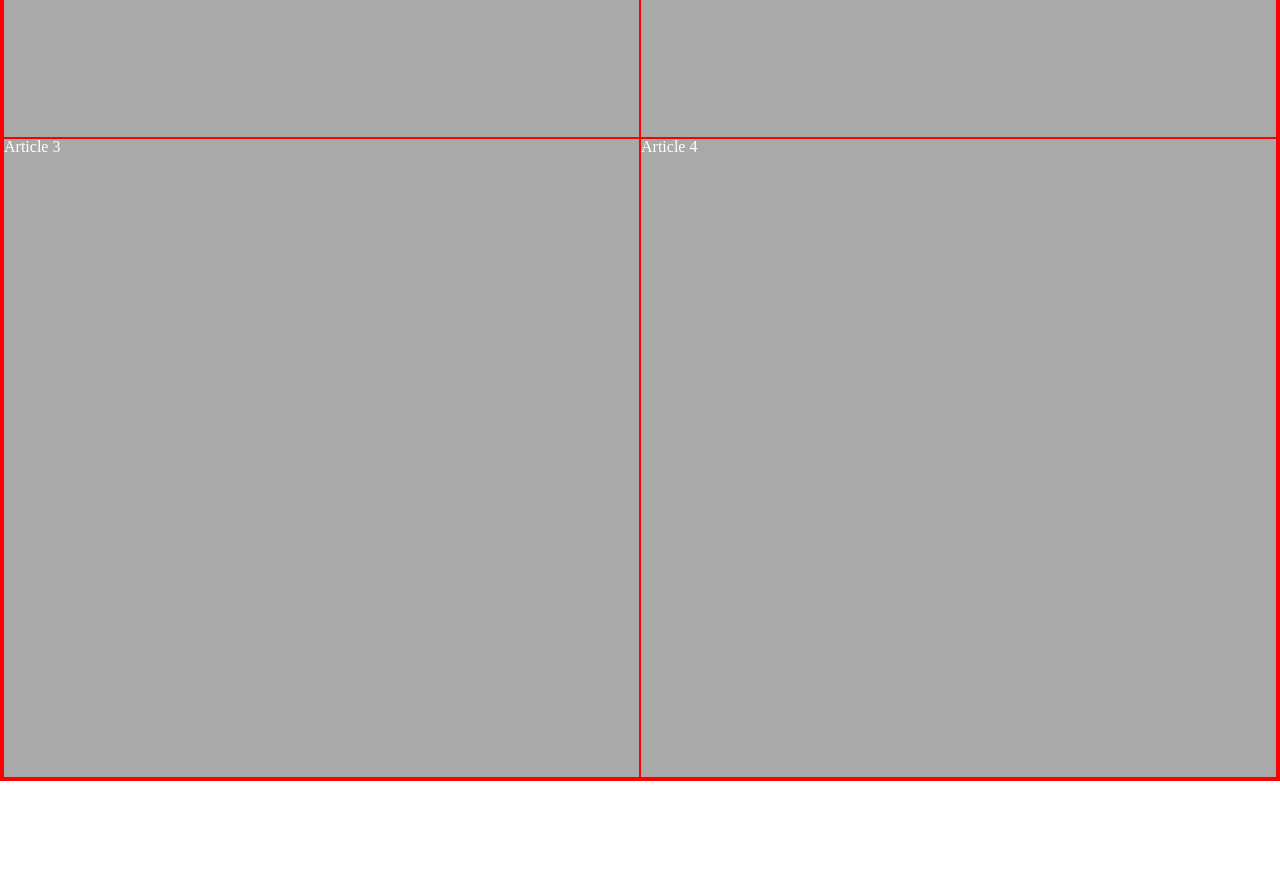
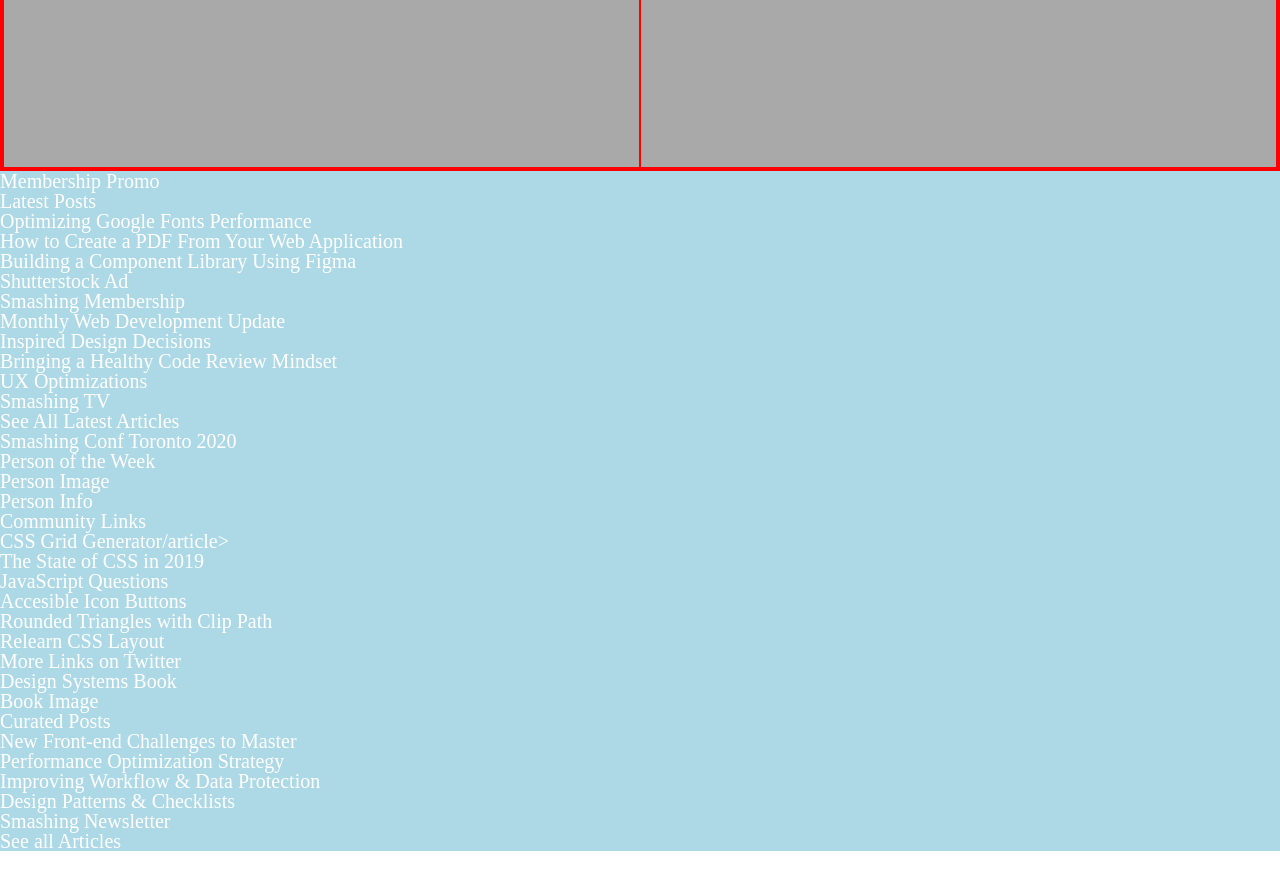
Before and after one commit to Elukoye/Smashing-Magazine, a plain HTML site: page index.html in a window 1280 px wide. Shown: the part 700-1572 px from the top of the page. Before the commit the page ends 1481 px from the top, so only its background shows below. Drawn offline with Linux system fonts and the light colour scheme.

Commit message:
Complete HTML down to the footer section

```diff
--- a/index.html
+++ b/index.html
@@ -3,131 +3,88 @@
   <head>
     <meta charset="UTF-8" />
     <meta name="viewport" content="width=device-width,initial-scale=1" />
-    <link
-      href="https://fonts.googleapis.com/css?family=PT+Serif&display=swap"
-      rel="stylesheet"
-    />
+    <link href="reset.css" rel="stylesheet" />
     <link href="style.css" rel="stylesheet" />
-    <link href="reset.css" rel="stylesheet" />
-    <title>
-      Smashing Magazine — For Web Designers And Developers — Smashing Magazine
-    </title>
+    <title>Smashing Magazine</title>
   </head>
 
   <body>
+
     <header class="top-header">
       Header
     </header>
 
     <main class="main">
-      <section class="sub-header">
-        Sub Header
+
+      <section class="container featured-articles">
+        <header class="one-whole sub-header">Sub Header</header>
+        <article class="one-half">Article 1</article>
+        <article class="one-half">Article 2</article>
+        <article class="one-half">Article 3</article>
+        <article class="one-half">Article 4</article>
       </section>
-      <section class="featured-articles">
-        <article>Article 1</article>
-        <article>Article 2</article>
-        <article>Article 3</article>
-        <article>Article 4</article>
+
+      <section class="container promo membership">
+        Membership Promo
+        <div class="two-thirds"></div>
+        <div class="one-third"></div>
       </section>
-      <section class="promo"></section>
+
+      <section class="container articles latest-posts">
+        Latest Posts
+        <article class="one-third">Optimizing Google Fonts Performance</article>
+        <article class="one-third">How to Create a PDF From Your Web Application</article>
+        <article class="one-third">Building a Component Library Using Figma</article>
+        <article class="one-third">Shutterstock Ad</article>
+        <article class="two-thirds">Smashing Membership</article>
+        <article class="one-third">Monthly Web Development Update</article>
+        <article class="one-third">Inspired Design Decisions</article>
+        <article class="one-third">Bringing a Healthy Code Review Mindset</article>
+        <article class="one-third">UX Optimizations</article>
+        <article class="two-thirds">Smashing TV</article>
+        <div class="one-whole">See All Latest Articles</div>
+      </section>
+
+      <section class="container promo conference">
+        <div class="one-whole">Smashing Conf Toronto 2020</div>
+      </section>
+
+      <section class="container promo person-of-the-week">
+        Person of the Week
+        <div class="one-third">Person Image</div>
+        <div class="two-thirds">Person Info</div>
+      </section>
+
+      <section class="container articles community-links">
+        Community Links
+        <article class="one-half">CSS Grid Generator/article>
+        <article class="one-half">The State of CSS in 2019</article>
+        <article class="one-half">JavaScript Questions</article>
+        <article class="one-half">Accesible Icon Buttons</article>
+        <article class="one-half">Rounded Triangles with Clip Path</article>
+        <article class="one-half">Relearn CSS Layout</article>
+        <div class="one-whole">More Links on Twitter</div>
+      </section>
+
+      <section class="container promo design-systems">
+        <div class="two-thirds">Design Systems Book</div>
+        <div class="one-third">Book Image</div>
+      </section>
+
+      <section class="container articles curated-posts">
+        Curated Posts
+        <article class="one-third">New Front-end Challenges to Master</article>
+        <article class="one-third">Performance Optimization Strategy</article>
+        <article class="one-third">Improving Workflow &amp; Data Protection</article>
+        <article class="one-third">Design Patterns &amp; Checklists</article>
+        <article class="two-thirds">Smashing Newsletter</article>
+        <div class="one-whole">See all Articles</div>
+      </section>
+
     </main>
+
+    <footer>
+      Footer
+    </footer>
   </body>
 </html>
-
-<!--below feature article--------->
-<!-- <div class="below-main"></div> -->
-
-<!-------publications-------------------------->
-<!-- <div class="publications"> -->
-<!--   <div class="article"> -->
-<!--     -article 1 -->
-<!--   </div> -->
-<!--   <div class="article"> -->
-<!--     article 2 -->
-<!--   </div> -->
-<!--   <div class="article"> -->
-<!--     -article 3 -->
-<!--   </div> -->
-<!-- </div> -->
-
-<!-------------friends &supporters section---------->
-<!-- <div class="friends-supporters"> -->
-<!--   <div class="friends"> -->
-<!--     column 1 -->
-<!--   </div> -->
-<!--   <div class="supporters"> -->
-<!--     -column 2 -->
-<!--   </div> -->
-<!-- </div> -->
-
-<!-------below supporters article----------------->
-<!-- <div class="publications"> -->
-<!--   <div class="article"> -->
-<!--     -article 1 -->
-<!--   </div> -->
-<!--   <div class="article"> -->
-<!--     article 2 -->
-<!--   </div> -->
-<!--   <div class="article"> -->
-<!--     -article 3 -->
-<!--   </div> -->
-<!-- </div> -->
-
-<!---------------smashing episodes------------------->
-<!-- <div class="friends-supporters"> -->
-<!--   <div class="friends"> -->
-<!-- column 1 -->
-<!-- </div> -->
-<!-- <div class="supporters"> -->
-<!-- -column 2 -->
-<!-- </div> -->
-<!-- </div> -->
-<!-----------latest article section------------------------------------------->
-<!-- <div class="article-section"> -->
-<!--   <div class="latest-articles"> -->
-<!------row for latest articles---->
-<!-- </div> -->
-<!-- </div> -->
-<!----------------upcoming--------------------->
-<!-- <div class="upcoming-section"> -->
-<!--   <div class="upcoming"> -->
-<!-- upcoming-section----->
-<!-- </div> -->
-<!-- </div> -->
-<!-- <div class="below-main"> -->
-<!--below feature article---->
-<!-- </div> -->
-
-<!----------------------------------------------->
-<!-- <div class="publications-2"> -->
-<!--   <div class="article-2"> -->
-<!--     -article 1 -->
-<!--   </div> -->
-<!--   <div class="article-2"> -->
-<!--     article 2 -->
-<!--   </div> -->
-<!--   <div class="article-2"> -->
-<!--     -article 3 -->
-<!--   </div> -->
-<!--   <div class="article-2"> -->
-<!--     -article 4 -->
-<!--   </div> -->
-<!--   <div class="article-2"> -->
-<!--     -article 5 -->
-<!--   </div> -->
-<!--   <div class="article-2"> -->
-<!--     -article 6 -->
-<!--   </div> -->
-<!-- </div> -->
-
-<!-----------------design-system----------------------->
-<!-- <div class="design"> -->
-<!--   <div class="design-system"></div> -->
-<!-- </div> -->
-
-<!----------------Guides------------------------------->
-<!-- <div class="guides"> -->
-<!--   <div class="g-articles"></div> -->
-<!--   <div class="g-articles"></div> -->
-<!--   <div class="g-articles"></div> -->
-<!-- </div> -->
--- a/style.css
+++ b/style.css
@@ -1,9 +1,8 @@
 :root {
-  --main-bg: palegreen;
+  --main-bg: lightblue;
   --dark-bg: rgb(56, 56, 56);
   --medium-bg: rgb(169, 169, 169);
   --light-bg: rgb(211, 211, 211);
-  --test-bg: lightblue;
 }
 
 html {
@@ -11,7 +10,7 @@ html {
 }
 
 body {
-  font-size: 40px;
+  font-size: 2rem;
   color: #fff;
 }
 
@@ -44,6 +43,11 @@ body {
   flex-basis: 40%;
   background-color: var(--medium-bg);
   border: 1px solid red;
+}
+
+.subscription-promo {
+  height: 30rem;
+  border: 3px solid yellow;
 }
 
 /* complete */
```
